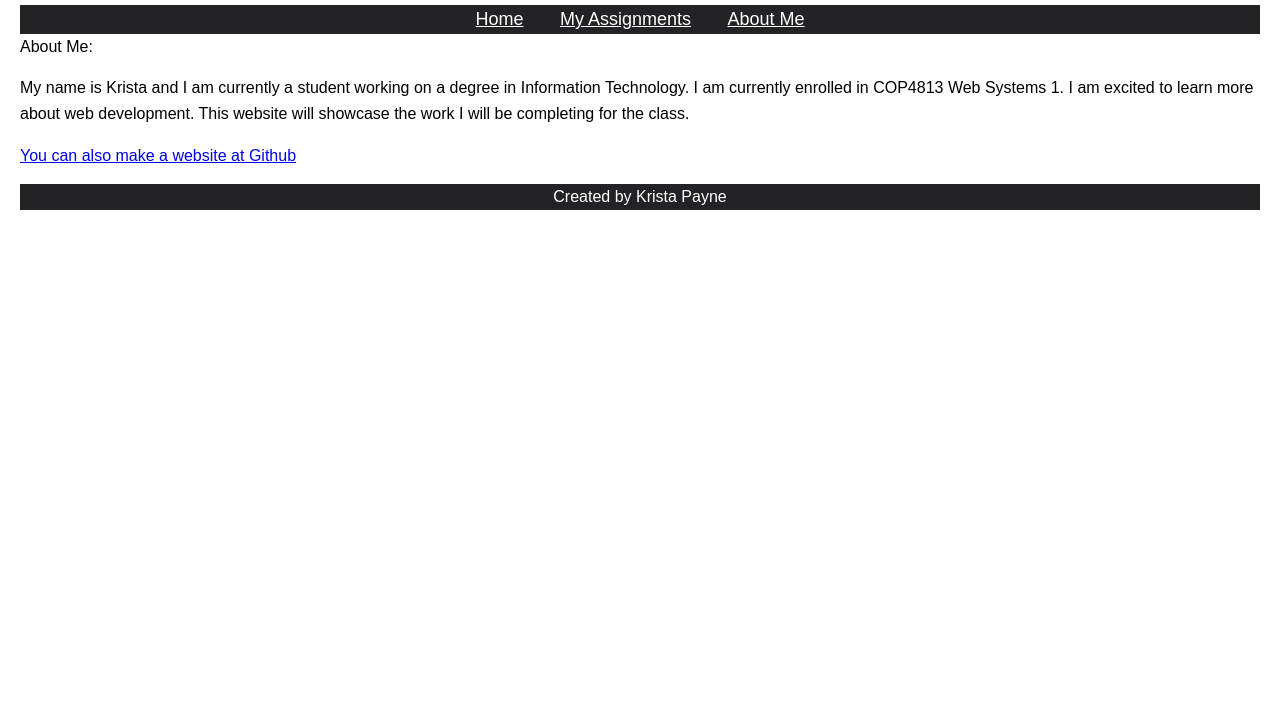
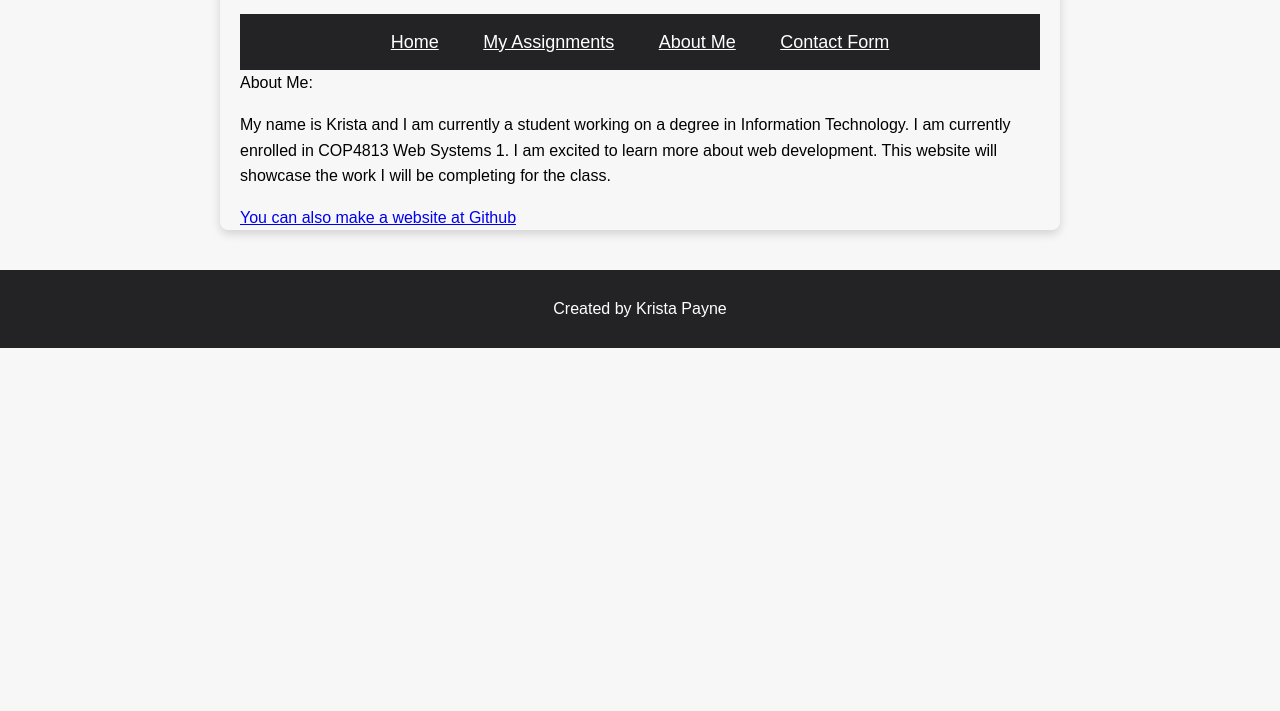
Before and after one commit to kpayne-cop4813/COP4813, a plain HTML site: page about.html in a window 1280 px wide. Shown: the part 89-800 px from the top of the page. Drawn offline with Linux system fonts and the light colour scheme.

Commit message:
Refactor styles and navigation in about.html
Updated styles and navigation structure in the About page.

```diff
--- a/about.html
+++ b/about.html
@@ -4,36 +4,62 @@
   <meta charset="UTF-8">
   <title>About Page</title>
    <style>
+
+  main img {
+  display: block;
+  margin: 20px auto 40px;
+    max-width: 350px;
+    width: 100%;
+      height: auto;
+      border-radius: 8px;
+}
+
   body { font-family: Arial, sans-serif;
           line-height:1.6;
-          margin: 20px; }
-    h1{color:#232326; text-align: center;}
+         margin: 0;
+      padding: 0;
+       background-color: #f7f7f8}
+
+    h1 {
+      color:#232326; text-align: center; margin-top: 20px;
+      }
+
   .topnav {
    text-align: center;
     background-color:#232326 ;}
 
 .topnav a {
   color: white;
-  text-align: center;
-  padding: 14px 16px;
-  font-size:18px;}
+  display: inline-block;
+  padding: 14px 20px;
+  font-size:18px;
+}
+main {
+      max-width: 800px;
+      margin: 30px auto;
+      padding: 0 20px;
+ padding: 0 20px;  border-radius: 8px;
+    box-shadow: 0 4px 10px rgba(0, 0, 0, 0.15);
+    }
 
     footer {
   text-align: center;
   color: white;
   background-color: #232326 ;
-
+  padding: 10px 0;
+  margin-top: 40px;
 }
   </style>
 </head>
    <body>
   <main>
   <h1>About Me</h1>
-         <div class="topnav" >
+        <nav class='topnav'>
        <a href='index.html'>Home</a>
       <a href='assignments.html'>My Assignments</a>
       <a href='about.html'>About Me</a>
-    </div>
+       <a href='contact.html'>Contact Form</a>
+    </nav>
    About Me:
     <p> My name is Krista and I am currently a student working on a degree in Information Technology.
       I am currently enrolled in COP4813 Web Systems 1. I am excited to learn more about web development. This website will showcase the work I will be completing for the class.  </p>
```
Lines whose indentation alone changed are shown as unchanged.
